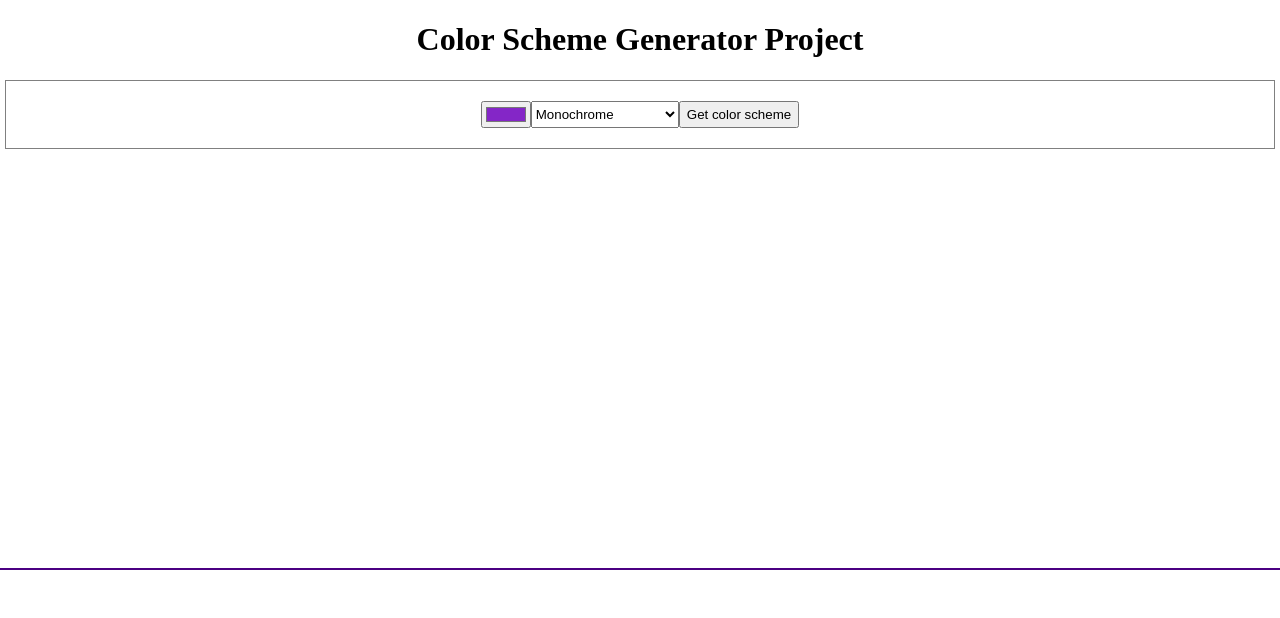
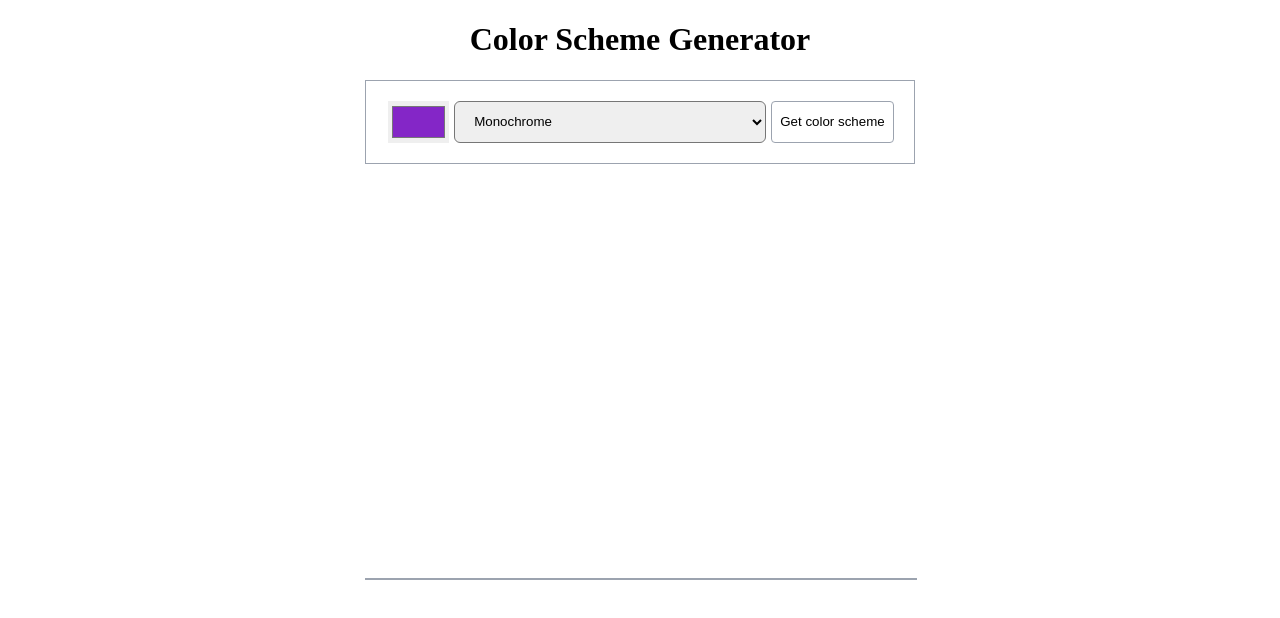
Before and after one commit to BlackRaven198/Color-Scheme-Generator, a plain HTML site: page index.html in a window 1280 px wide. Drawn offline with Linux system fonts and the light colour scheme; no server answers.

Commit message:
changes made
changes made

```diff
--- a/index.html
+++ b/index.html
@@ -3,6 +3,9 @@
 <head>
     <meta charset="UTF-8">
     <meta name="viewport" content="width=device-width, initial-scale=1.0">
+    <link rel="preconnect" href="https://fonts.googleapis.com">
+    <link rel="preconnect" href="https://fonts.gstatic.com" crossorigin>
+    <link href="https://fonts.googleapis.com/css2?family=Inter:wght@400;500;700&display=swap" rel="stylesheet">
     <script src="script.js" defer></script>
     <link rel="stylesheet" href="style.css">
     <title>Document</title>
@@ -11,7 +14,7 @@
 
 <body>
     <div class="title">
-        <h1> Color Scheme Generator Project</h1>
+        <h1> Color Scheme Generator</h1>
     </div>
 
     <div class="app-container">
@@ -39,12 +42,8 @@
                 <button id="submit-btn">Get color scheme</button>
         </div>
 
-        <div class="color-container" id="color-container">
-            <!-- <div id="color1"></div>
-            <div id="color2"></div>
-            <div id="color3"></div>
-            <div id="color4"></div>
-            <div id="color5"></div> -->
+        <div class="main-color-container" id="color-container">
+
         </div>
 
 
--- a/script.js
+++ b/script.js
@@ -1,37 +1,14 @@
 // Global Variables
 //coloHex api global variable
-let colorSelected = document.getElementById('color-selected')
-let color = colorSelected.value
-let colorHex = color.slice(1)
-// color scheme global variable
-let select = document.getElementById('color-scheme-selector')
-let colorScheme = select.options[select.selectedIndex].value
-
-
-//footer
+// let colorSelected = document.getElementById('color-selected')
+// let color = colorSelected.value
+// let colorHex = color.slice(1)
+// // color scheme global variable
+// let select = document.getElementById('color-scheme-selector')
+// let colorScheme = select.options[select.selectedIndex].value
 let footer = document.getElementById('footer')
-//color container
 let colorContainer = document.getElementById('color-container')
 
-//Grab Color selected by user
-
-colorSelected.addEventListener("input", function() {
-    console.log(colorSelected.value)
-    //send the colorHex to the api
-    fetch(`https://www.thecolorapi.com/id?hex=${colorHex}`)
-    .then((response) => response.json())
-    .then((data) => console.log(data))
-})
-// grab the color scheme options selected
-//listen for the select to change
-select.addEventListener('change', function() {
-    console.log(this.value)
-    let schemeValue = this.value
-    console.log(schemeValue)
-    fetch(`https://www.thecolorapi.com/scheme?hex=${colorHex}&&mode=${schemeValue}`)
-        .then((response) => response.json())
-        .then((data) => console.log(data))
-})
 
 
 
@@ -45,47 +22,37 @@ submitBtn.addEventListener('click', function () {
 
 // grab the colors returned by the api and print to page
 function printColors(data) {
-    console.log(data.colors[0].hex.value)
     let colors = data.colors
     colors.forEach(function(data) {
-        console.log(data)
-        colorContainer.innerHTML += `<div id="color-block" color style="background-color:${data.hex.value};"> <p> ahoy</p></div>
+        colorContainer.innerHTML += `<div id="main-color-block" color style="background-color:${data.hex.value};"></div>
         `
-        // colorContainer.innerHTML += `<div style="background-color:"#${data.hex.value}" ><p>'hello'${data.hex.value}</p> </div>`
-
         footer.innerHTML +=`<p> ${data.hex.value} <p>`
-
-
-
     })
-
-
-
-
 }
 
-
-//api call function
+//      API call function
 function apiFetch() {
-    console.log('api function ')
-    //practice color selection from input field
     let colorSelected = document.getElementById('color-selected')
     let color = colorSelected.value
     let colorHex = color.slice(1)
-    //
     let select = document.getElementById('color-scheme-selector')
     let colorScheme = select.options[select.selectedIndex].value
     schemeSelection = this.value
 
     fetch(`https://www.thecolorapi.com/scheme?hex=${colorHex}&&mode=${colorScheme}`)
         .then((response) => response.json())
-        .then((data) => console.log(data) & printColors(data))
+        .then((data) => printColors(data))
 
 }
 
 
+let render = () => { apiFetch()}
+render()
 
 
+
+
+// unused code
 // colorSelected.addEventListener("input", function () {
 //     let code = colorSelected.value;
 //     console.log(code)
@@ -94,3 +61,25 @@ function apiFetch() {
 // fetch('https://www.thecolorapi.com/id?hex=0047AB')
 //     .then((response) => response.json())
 //     .then((data) => console.log(data))
+
+
+
+//Grab Color selected by user
+
+// colorSelected.addEventListener("input", function() {
+//     console.log(colorSelected.value)
+//     //send the colorHex to the api
+//     fetch(`https://www.thecolorapi.com/id?hex=${colorHex}`)
+//     .then((response) => response.json())
+//     .then((data) => console.log(data))
+// })
+// grab the color scheme options selected
+//listen for the select to change
+// select.addEventListener('change', function() {
+//     console.log(this.value)
+//     let schemeValue = this.value
+//     console.log(schemeValue)
+//     fetch(`https://www.thecolorapi.com/scheme?hex=${colorHex}&&mode=${schemeValue}`)
+//         .then((response) => response.json())
+//         .then((data) => console.log(data))
+// })
--- a/style.css
+++ b/style.css
@@ -1,43 +1,71 @@
 body {
     margin: 0;
     padding: 0;
+    font-style:'Inter', sans-serif ;
 }
 
 
 /* Style general TAG format */
-h1{
+
+/* Container Styles */
+.app-container {
+    margin: 0 auto;
+    margin-bottom: 0;
+    margin-top: 0;
+    max-width: 550px;
+    max-height: 90px;
+    justify-content: center;
 
 }
-
-
-
+/* title and nav */
 .title {
     text-align: center;
 }
 
 .nav-bar {
     display: flex;
-    justify-content: center;
-    border: 1px solid grey;
+    justify-content: space-between;
+    border: .25px solid #9CA3AF;
     padding: 20px;
-    margin: 5px;
-
+    margin:0px;
 }
 
-.color-container {
+#color-selected{
+    width: 61px;
+    height: 42px;
+    border: none
+}
+#color-scheme-selector{
+    width: 312px;
+    height: 42px;
+    padding-left: 15px;
+    border-color: solid 1px #9CA3AF;
+    border-radius: 6px;
+}
+#submit-btn{
+    width: 123px;
+    height: 42px;
+    background-color: white;
+    border: solid 1px #9CA3AF;
+
+    border-radius: 4px;
+}
+/* body of color */
+.main-color-container {
     display: flex;
     justify-content: space-evenly;
     height: 414px;
     width: 100%;
 }
-#color-block {
-
+#main-color-block {
     width: 100%;
     margin: 0;
     padding: 0;
 }
+
+
 .footer {
-    border:solid 0.5px indigo;
+    border:solid 0.25px #9CA3AF;
     display: flex;
     width: 100%;
     text-align: center;
```
